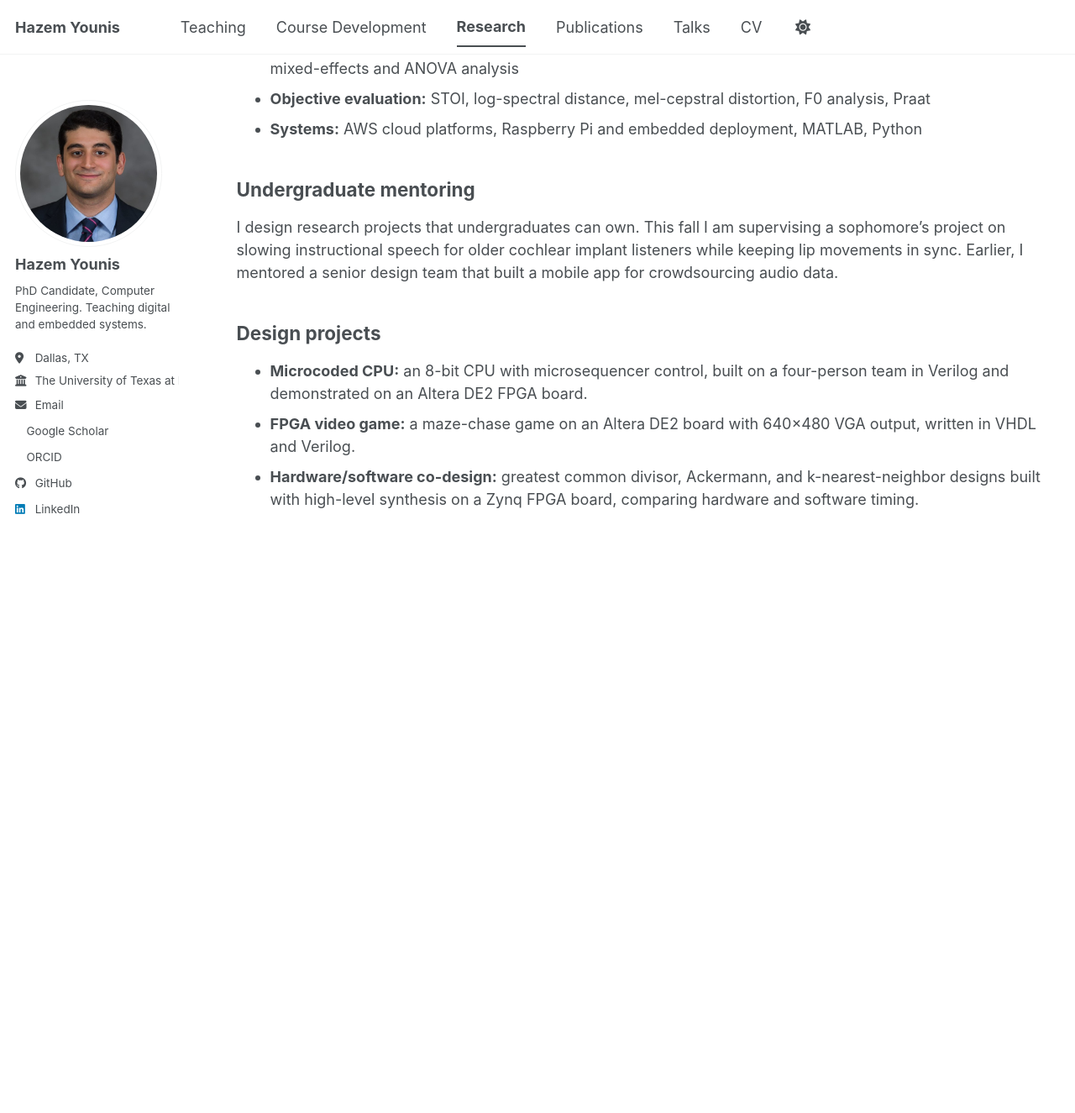
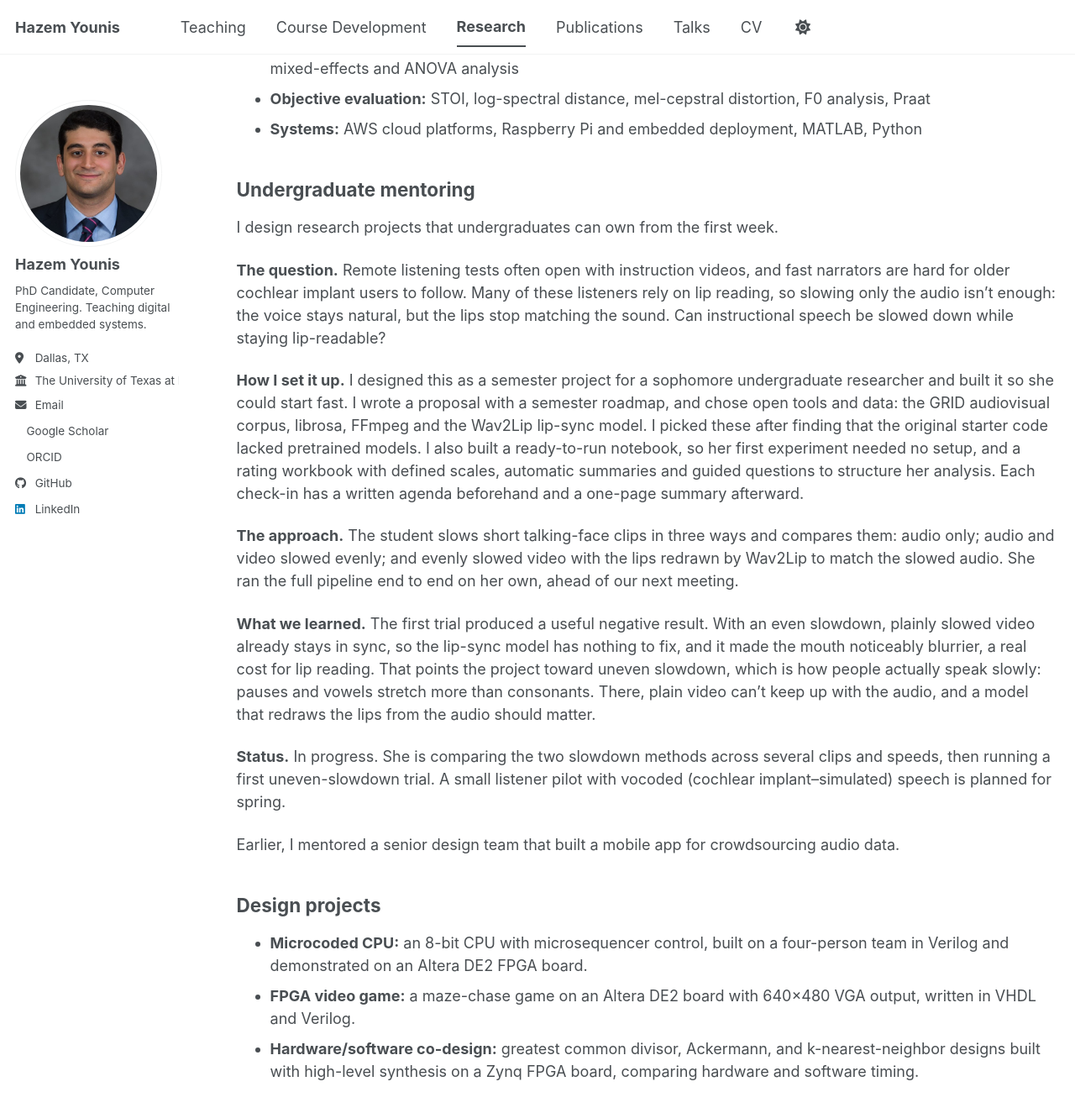
Before and after one commit to Hazem-AF-Younis/hazem-af-younis.github.io, a Jekyll site: the page built from _pages/research.md, in a window 1280 px wide and 1400 px high, scrolled down 2480 px. Shown: the top 1325 px of the window at 84% size. Built offline with Jekyll 4.4.1, drawn with Linux system fonts in a browser that asks for light colours; a script bundle is joined from its source files by our own code; a style sheet for code colours, icons or effects is not loaded; before the commit the page ends 3233 px from its top, so only the background shows below that.

Commit message:
Research page: expand undergraduate mentoring section

```diff
--- a/_pages/research.md
+++ b/_pages/research.md
@@ -49,7 +49,19 @@ Methods I use
 
 Undergraduate mentoring
 ------
-I design research projects that undergraduates can own. This fall I am supervising a sophomore's project on slowing instructional speech for older cochlear implant listeners while keeping lip movements in sync. Earlier, I mentored a senior design team that built a mobile app for crowdsourcing audio data.
+I design research projects that undergraduates can own from the first week.
+
+**The question.** Remote listening tests often open with instruction videos, and fast narrators are hard for older cochlear implant users to follow. Many of these listeners rely on lip reading, so slowing only the audio isn't enough: the voice stays natural, but the lips stop matching the sound. Can instructional speech be slowed down while staying lip-readable?
+
+**How I set it up.** I designed this as a semester project for a sophomore undergraduate researcher and built it so she could start fast. I wrote a proposal with a semester roadmap, and chose open tools and data: the GRID audiovisual corpus, librosa, FFmpeg and the Wav2Lip lip-sync model. I picked these after finding that the original starter code lacked pretrained models. I also built a ready-to-run notebook, so her first experiment needed no setup, and a rating workbook with defined scales, automatic summaries and guided questions to structure her analysis. Each check-in has a written agenda beforehand and a one-page summary afterward.
+
+**The approach.** The student slows short talking-face clips in three ways and compares them: audio only; audio and video slowed evenly; and evenly slowed video with the lips redrawn by Wav2Lip to match the slowed audio. She ran the full pipeline end to end on her own, ahead of our next meeting.
+
+**What we learned.** The first trial produced a useful negative result. With an even slowdown, plainly slowed video already stays in sync, so the lip-sync model has nothing to fix, and it made the mouth noticeably blurrier, a real cost for lip reading. That points the project toward uneven slowdown, which is how people actually speak slowly: pauses and vowels stretch more than consonants. There, plain video can't keep up with the audio, and a model that redraws the lips from the audio should matter.
+
+**Status.** In progress. She is comparing the two slowdown methods across several clips and speeds, then running a first uneven-slowdown trial. A small listener pilot with vocoded (cochlear implant–simulated) speech is planned for spring.
+
+Earlier, I mentored a senior design team that built a mobile app for crowdsourcing audio data.
 
 Design projects
 ------
```
